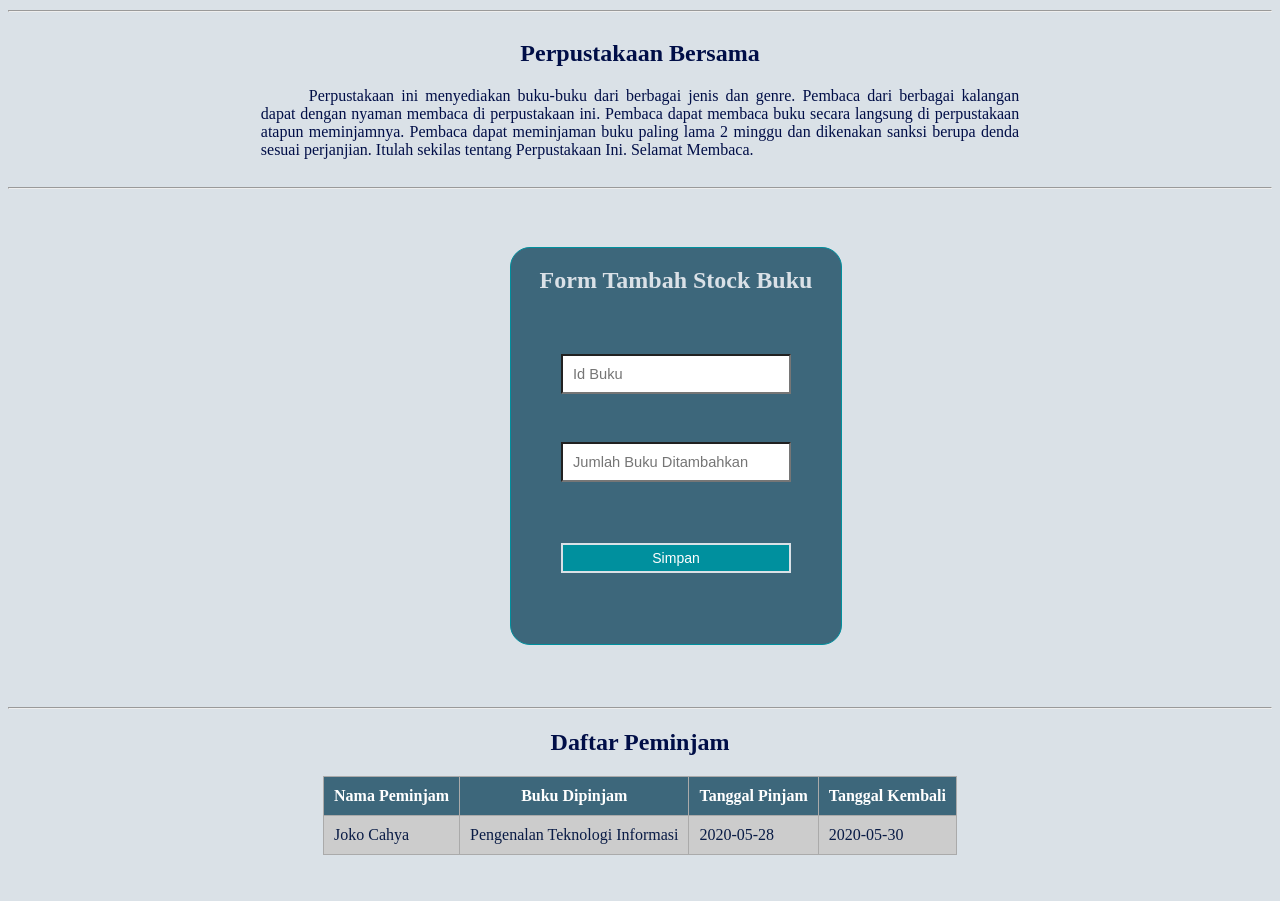
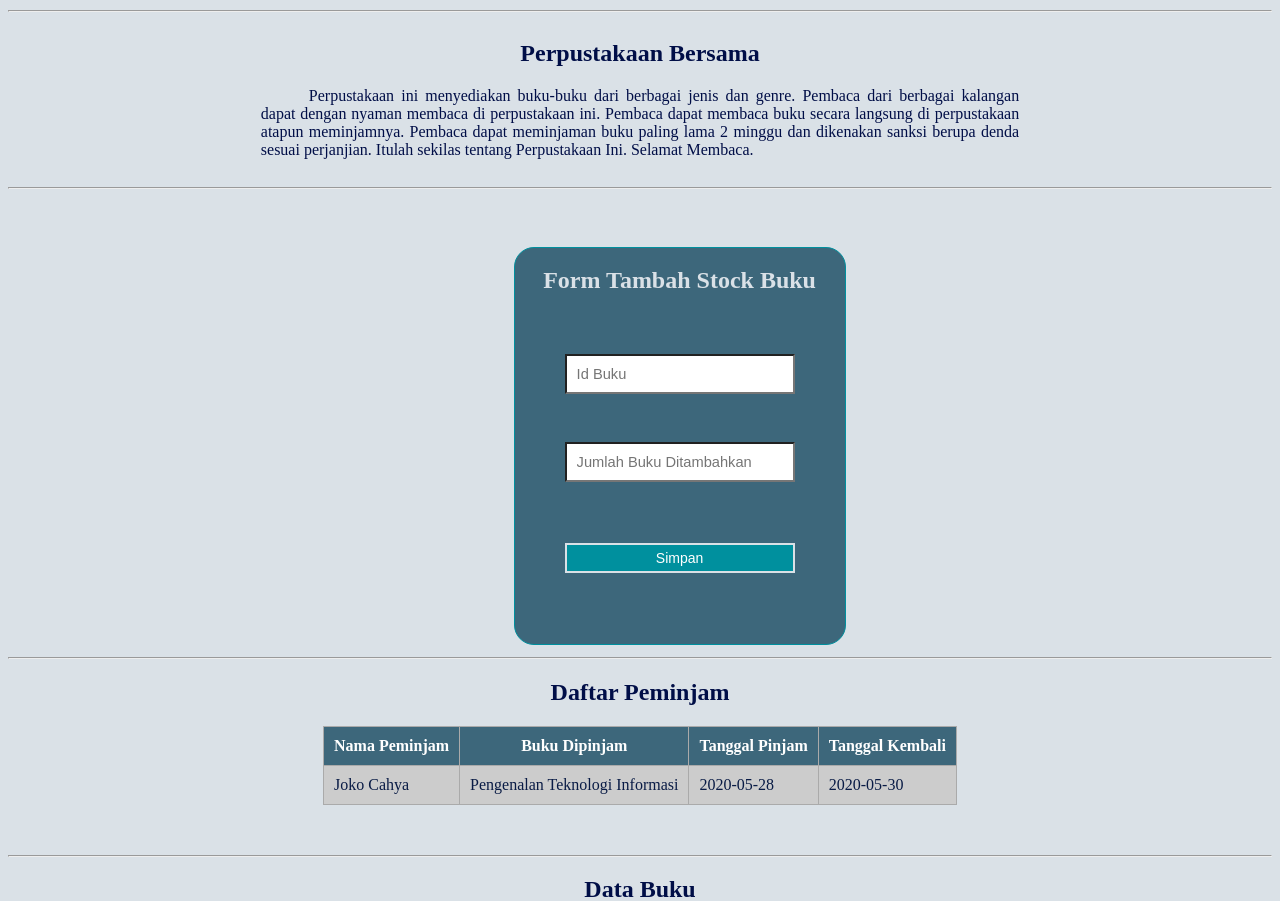
Before and after one commit to molent4/PraktikumWebB, a PHP site: page /index_admin.php in a window 1280 px wide; the page is wider, and only the part inside the window is pictured. Shown: the part 1733-2634 px from the top of that part. Run offline with PHP 8.4, Linux system fonts and the light colour scheme; a user stored in the database is signed in; data comes from the database, SQL or seed files in the repository.

Commit message:
fix margin in admin_index

```diff
--- a/Tugas_13/CSS/index_admin.css
+++ b/Tugas_13/CSS/index_admin.css
@@ -119,7 +119,7 @@
   border: 1px solid #00909e;
   height: auto;
   width: 330px;
-  margin: 50px 502px;
+  margin: 50px 40% 0px;
   background-color: #3d677b;
   border-radius: 20px;
 }
```
